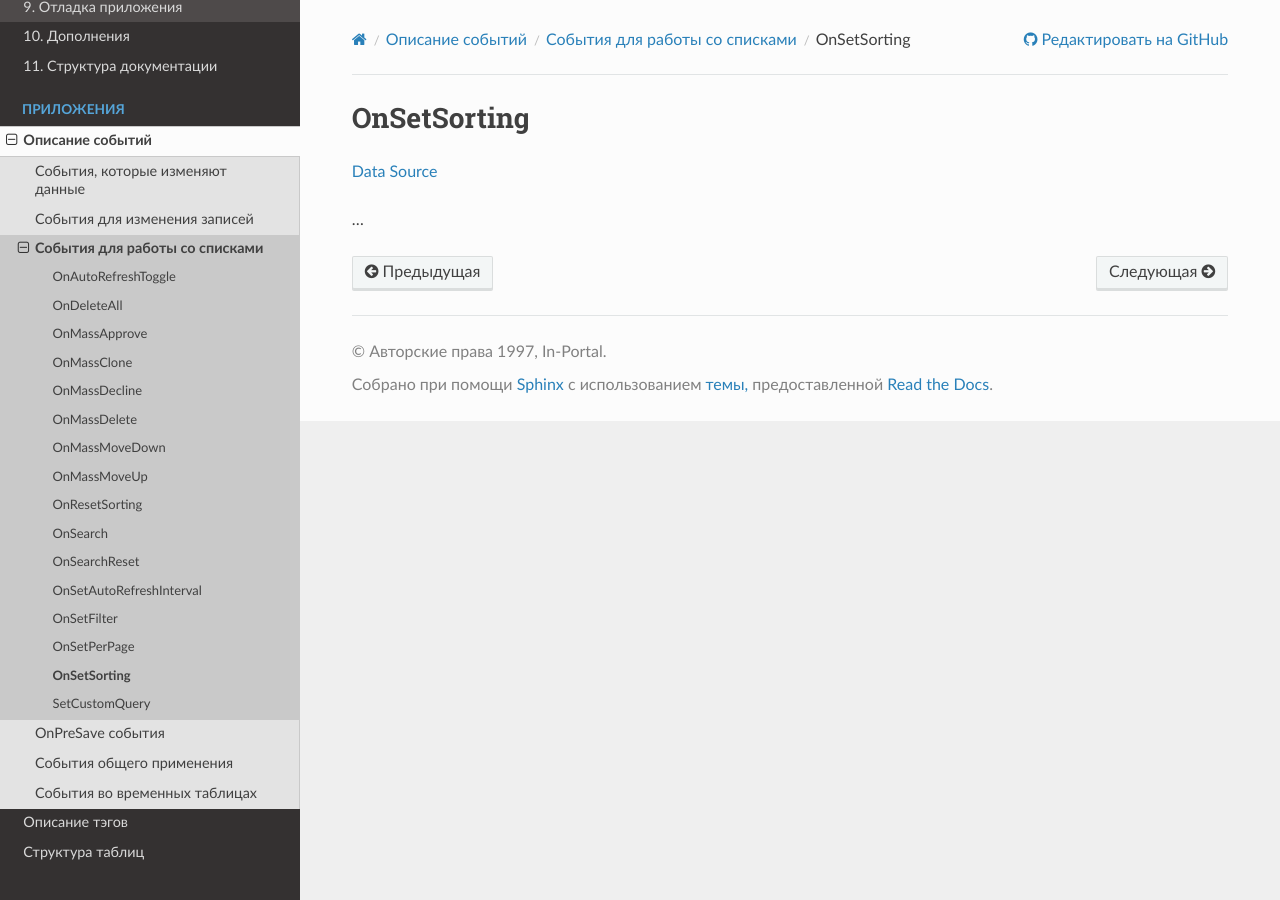
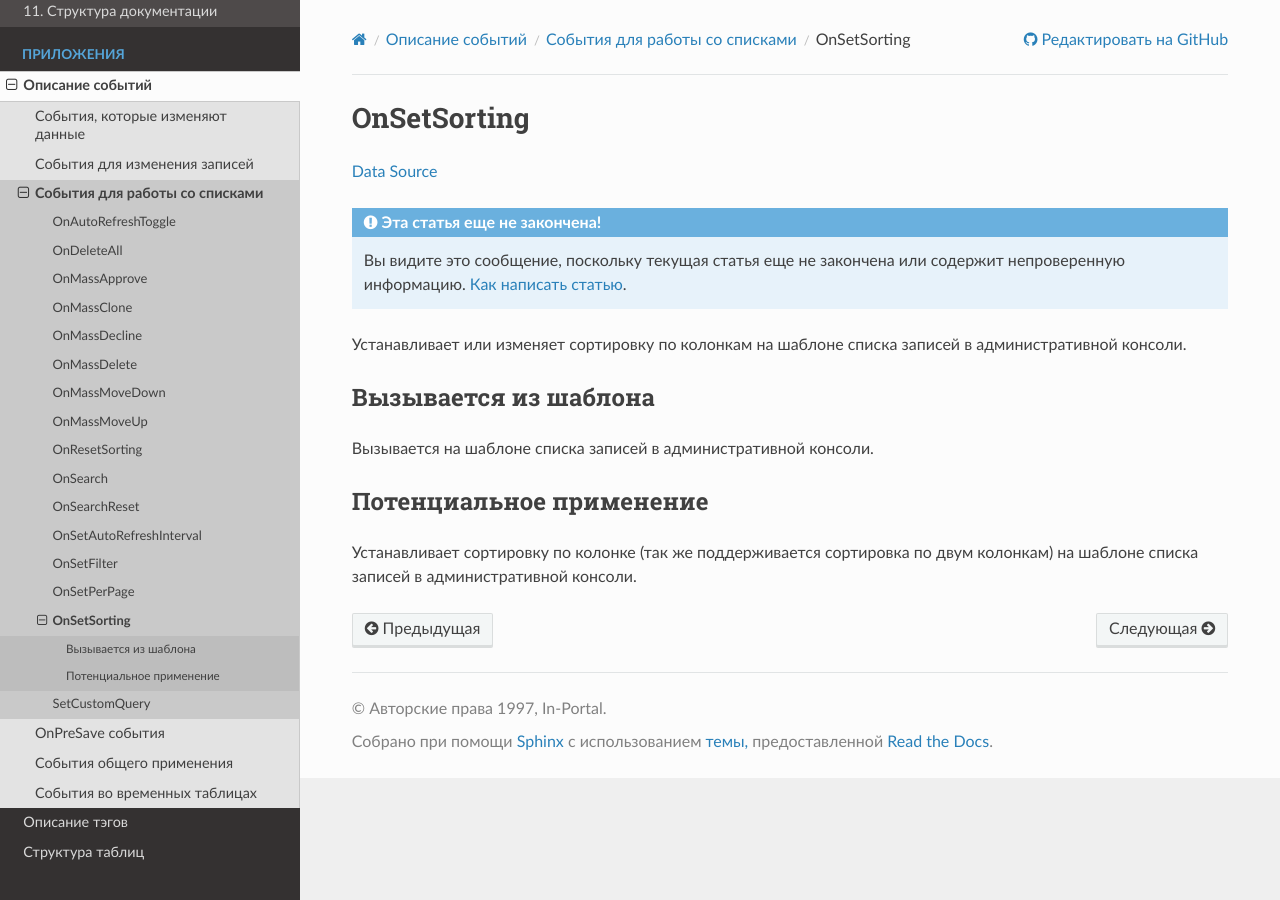
Before and after one commit to in-portal/guide-ru, a Sphinx documentation site: the page built from docs/events/lists/on_set_sorting.rst, in a window 1280 px wide. Built offline with Sphinx 7.4.7 and the Read the Docs theme 3.1.0, drawn with Linux system fonts in a browser that asks for light colours.

Commit message:
Integrated "/events/lists/on_set_sorting.rst"

```diff
--- a/docs/events/lists/on_set_sorting.rst
+++ b/docs/events/lists/on_set_sorting.rst
@@ -2,6 +2,19 @@ OnSetSorting
 ============
 `Data Source`_
 
-...
+.. include:: /includes/not_finished.rst
+
+Устанавливает или изменяет сортировку по колонкам на шаблоне списка записей в административной консоли.
+
+Вызывается из шаблона
+---------------------
+
+Вызывается на шаблоне списка записей в административной консоли.
+
+Потенциальное применение
+------------------------
+
+Устанавливает сортировку по колонке (так же поддерживается сортировка по двум колонкам) на шаблоне списка
+записей в административной консоли.
 
 .. _Data Source: http://guide.in-portal.org/rus/index.php/EventHandler:OnSetSorting
```
